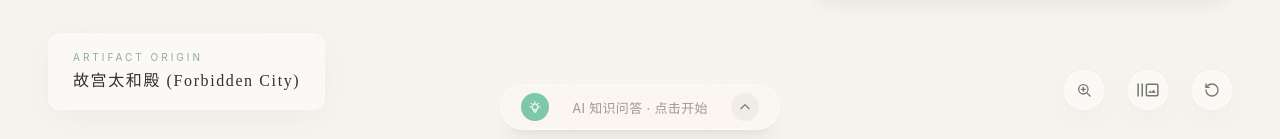
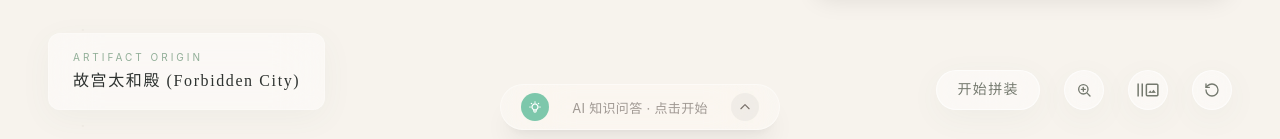
Before and after one commit to LangHY/forbidden-city-structure-code, a React (Vite) app: page /exhibition in a window 1280 px wide. Shown: the part 658-797 px from the top of the page. Built offline with nearby package versions, Linux system fonts and the light colour scheme; no server answers; a web font is replaced by a local one.

Commit message:
feat(game): add start game button to BottomControls

```diff
--- a/src/components/exhibition/BottomControls.tsx
+++ b/src/components/exhibition/BottomControls.tsx
@@ -73,6 +73,7 @@ function BottomControls({
   onReset,
   onExplodeToggle,
   isExploded = false,
+  onStartGame,
   theme = 'light',
   isBlurred = false,
   showZoom = true,
@@ -108,6 +109,14 @@ function BottomControls({
 
       {/* 缩放控件 */}
       <div className="flex gap-6 pointer-events-auto">
+        {onStartGame && (
+          <button
+            onClick={onStartGame}
+            className={`px-5 py-2 rounded-full ${glassClass} ${btnColor} font-serif tracking-widest text-sm transition-all duration-300 hover:scale-105 active:scale-95`}
+          >
+            开始拼装
+          </button>
+        )}
         {showZoom && (
           <button
             onClick={onZoom}
--- a/src/components/exhibition/index.tsx
+++ b/src/components/exhibition/index.tsx
@@ -227,6 +227,7 @@ function Exhibition() {
           onReset={handleReset}
           onExplodeToggle={explodedViewConfigs[activeChapter] ? handleExplodeToggle : undefined}
           isExploded={isExploded}
+          onStartGame={explodedViewConfigs[activeChapter] ? handleStartGame : undefined}
           theme={theme}
           isBlurred={isMenuOpen}
         />
--- a/src/components/exhibition/types.ts
+++ b/src/components/exhibition/types.ts
@@ -72,6 +72,7 @@ export interface BottomControlsProps {
   onReset?: () => void;
   onExplodeToggle?: () => void;
   isExploded?: boolean;
+  onStartGame?: () => void;
   className?: string;
 }
 
```
